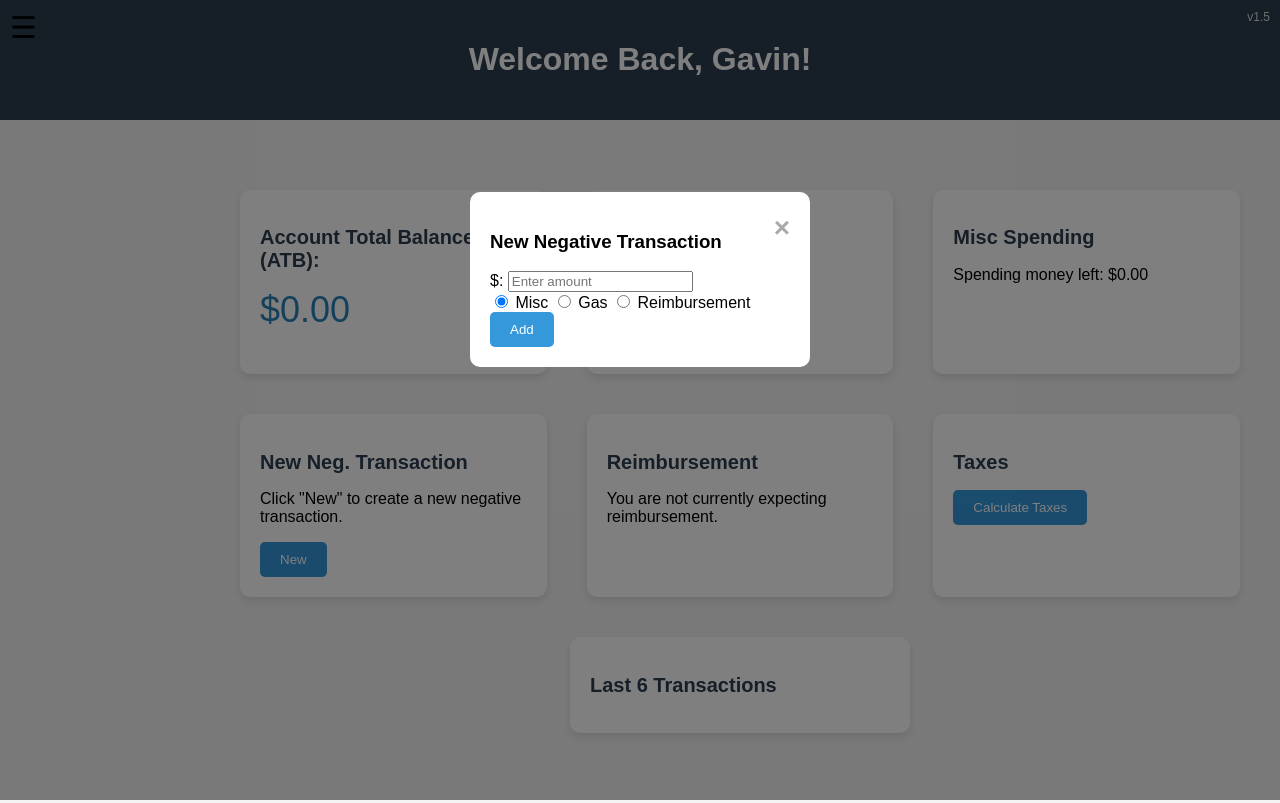
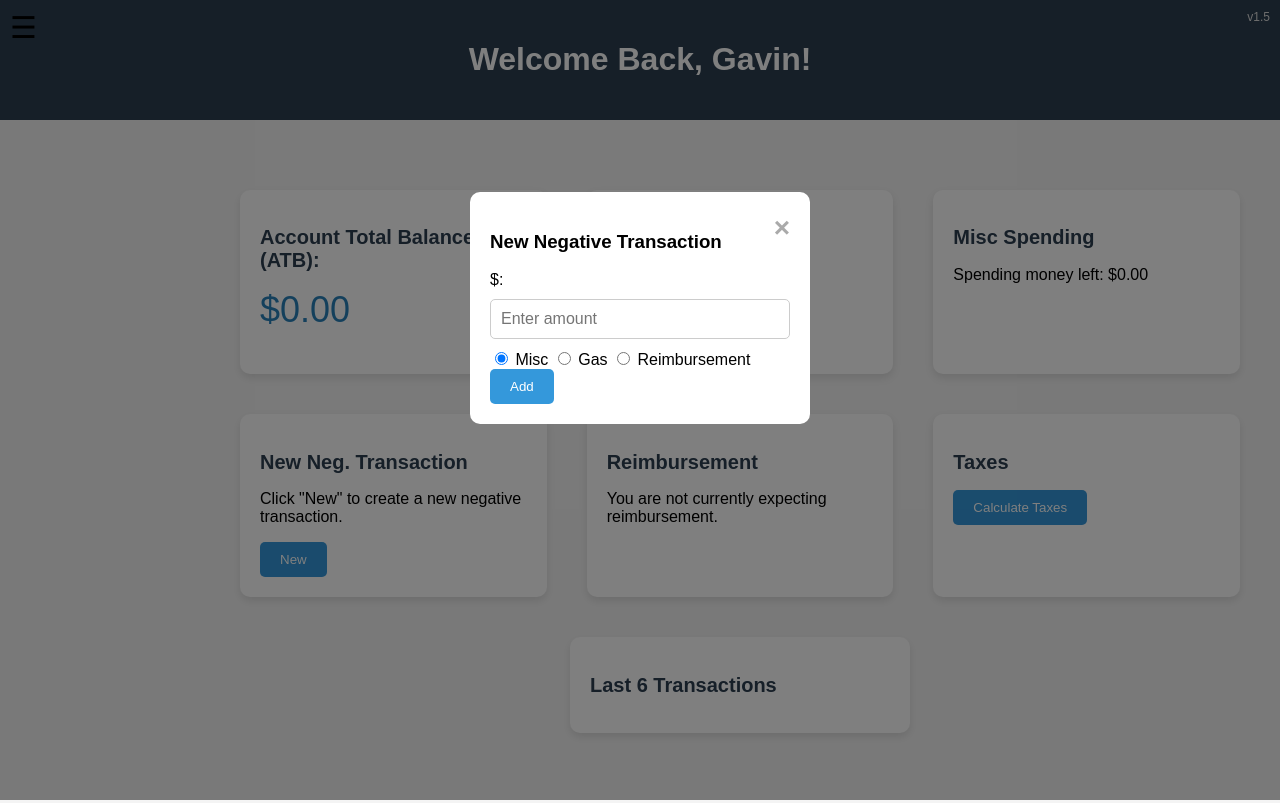
Before and after one commit to CallMeGamer/banking, a plain HTML site: page index.html in a window 1280 px wide. Both pictures are taken after a click on the button "New". Drawn offline with Linux system fonts and the light colour scheme.

Commit message:
Update styles.css

```diff
--- a/styles.css
+++ b/styles.css
@@ -27,7 +27,7 @@ header {
 .sidebar {
     position: fixed;
     top: 0;
-    left: -200px; /* Hidden by default */
+    left: -200px;
     width: 200px;
     height: 100%;
     background-color: #34495e;
@@ -70,7 +70,7 @@ header {
     flex-wrap: wrap;
     justify-content: space-around;
     padding: 50px 20px;
-    margin-left: 200px; /* Adjust according to sidebar width */
+    margin-left: 200px;
 }
 
 .card {
@@ -144,6 +144,17 @@ header {
     cursor: pointer;
 }
 
+/* Textbox Styling */
+.styled-input {
+    width: 100%;
+    padding: 10px;
+    margin: 10px 0;
+    border: 1px solid #ccc;
+    border-radius: 5px;
+    box-sizing: border-box;
+    font-size: 16px;
+}
+
 /* Button Styles */
 .btn {
     background-color: #3498db;
```
